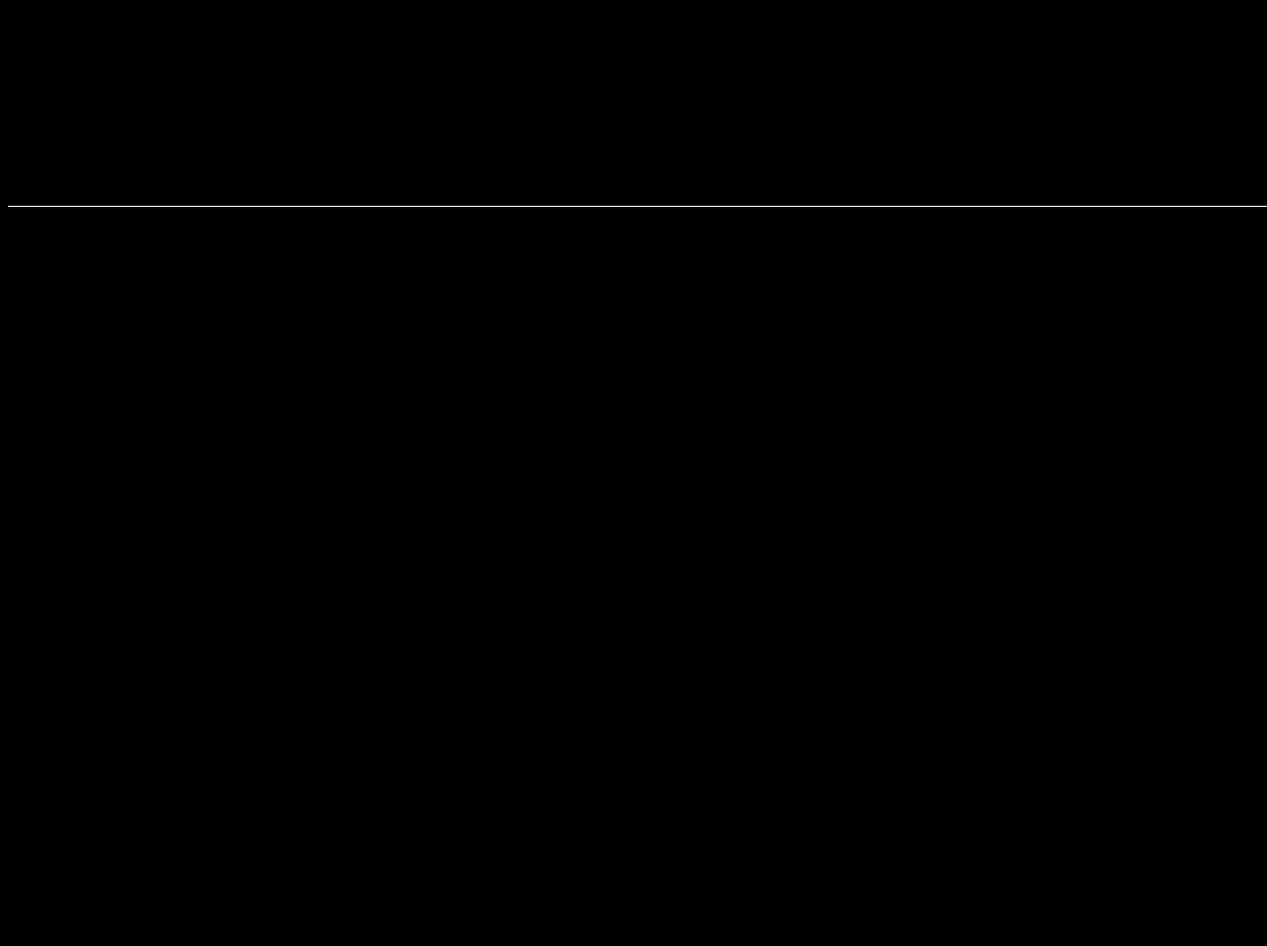
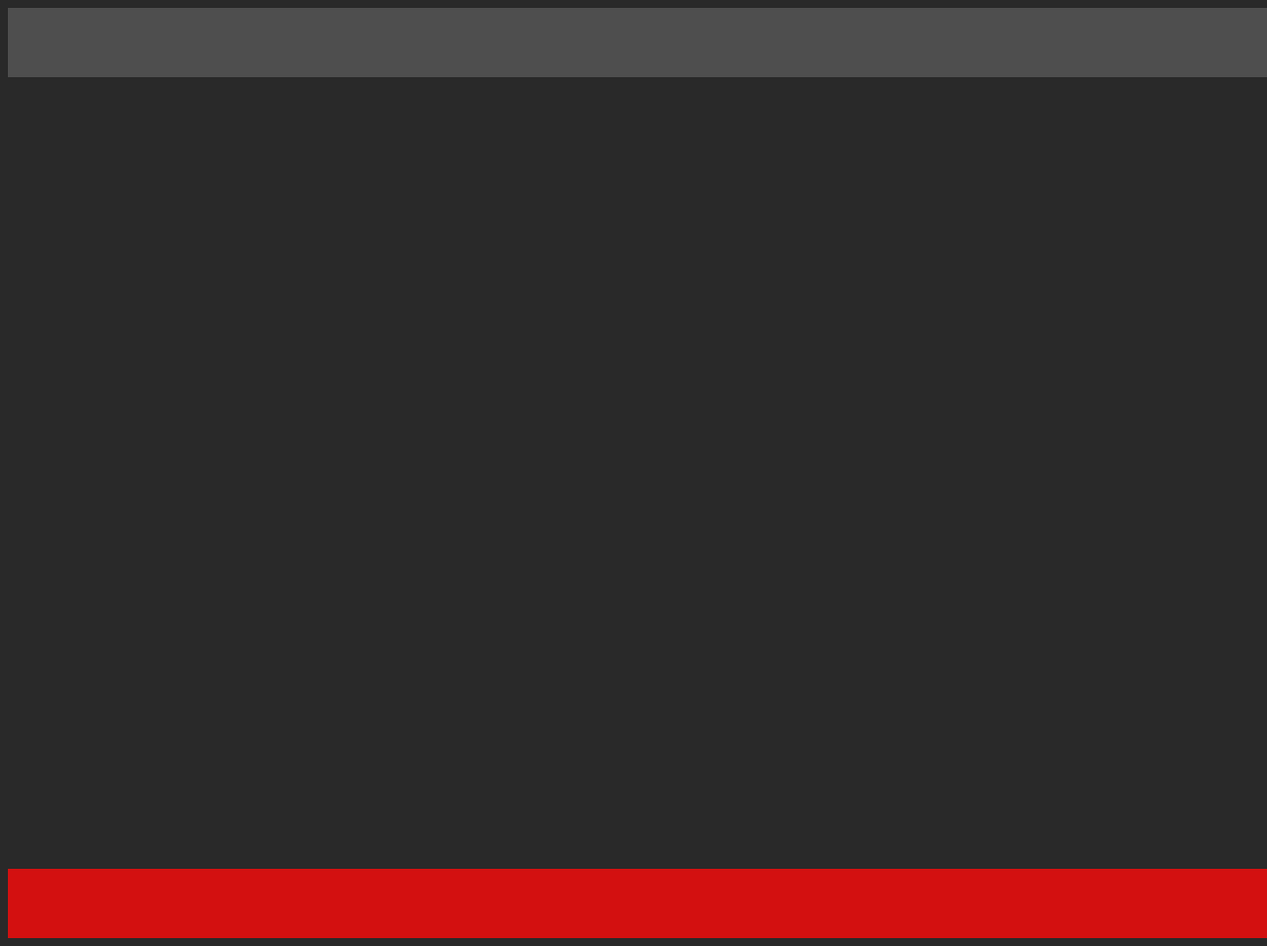
Before and after one commit to CrashTestJava/CrashTestJava.github.io, a plain HTML site: page index.html in a window 1280 px wide. Shown: the top 956 px of the page at 99% size. Before the commit the page ends 800 px from the top, so only its background shows below. Drawn offline with Linux system fonts and the light colour scheme.

Commit message:
Add files via upload

```diff
--- a/index.html
+++ b/index.html
@@ -3,9 +3,10 @@
 <head>
     <meta charset="UTF-8">
     <meta name="viewport" content="width=device-width, initial-scale=1.0">
-    <title>Document</title>
+    <title>Home</title>
     <link rel="stylesheet" href="styles.css" />
+    <link rel="shortcut icon" href="icon.png">
 </head>
-<body><div class="box"></div>
+<body><div class="topbox"></div><div class="bottombox"></div>
 </body>
 </html>
--- a/styles.css
+++ b/styles.css
@@ -1,14 +1,15 @@
 body {
-    background-color: #000000;
+    background-color: rgb(41, 41, 41);
     padding: 0;
 }
-div.box {
+div.topbox {
     width: 2000px;
-    height: 200px;
-    background-color: rgb(0, 0, 0);
-    border-bottom: 1px solid #FFFFFF;
-
-
-
-
-   }
+    height: 70px;
+    background-color: rgb(78, 78, 78);
+}
+div.bottombox {
+    width: 2000px;
+    height: 70px;
+    background-color: rgb(211, 16, 16);
+    margin-top: 800px;
+}
```
Also changed, not shown: icon.png (added).
